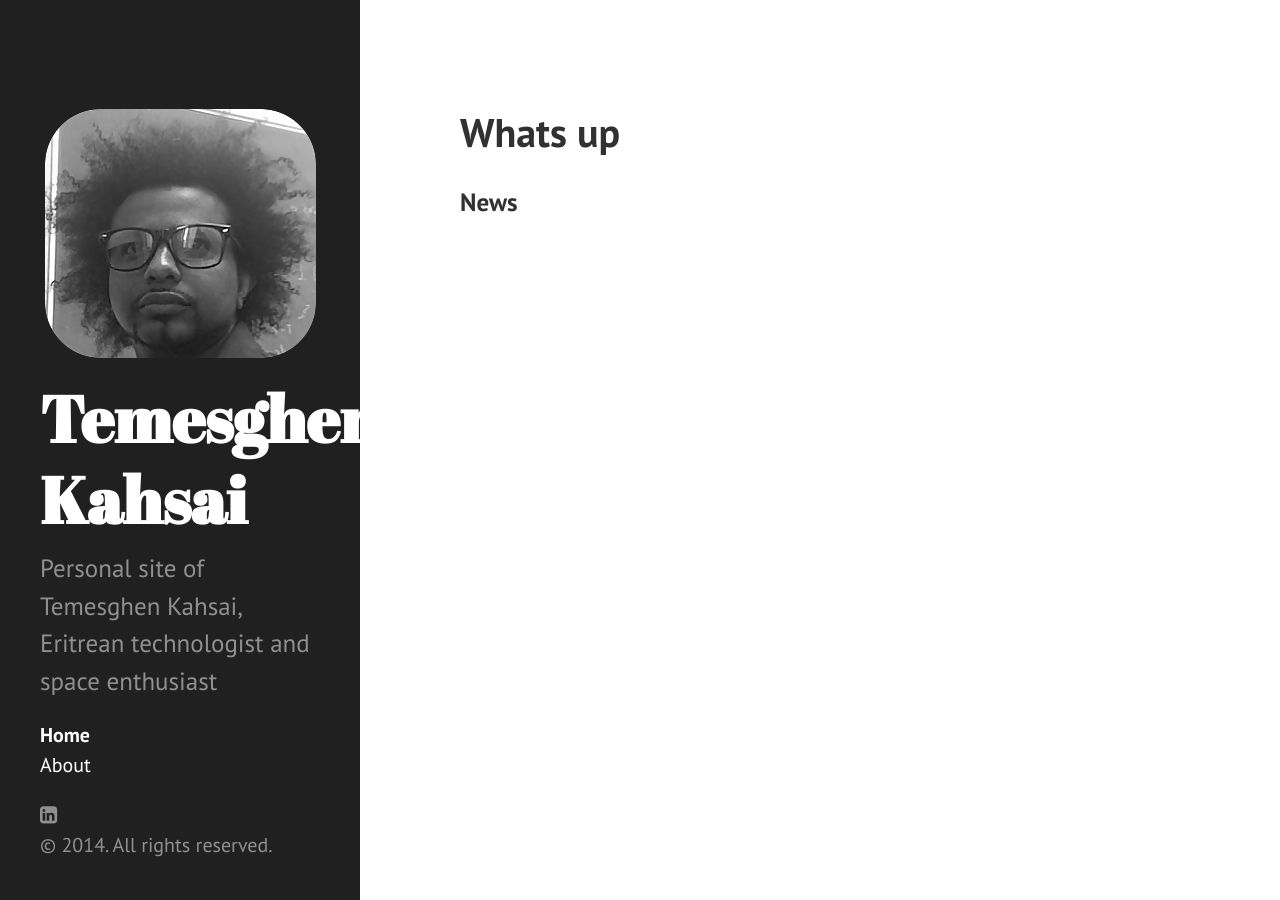
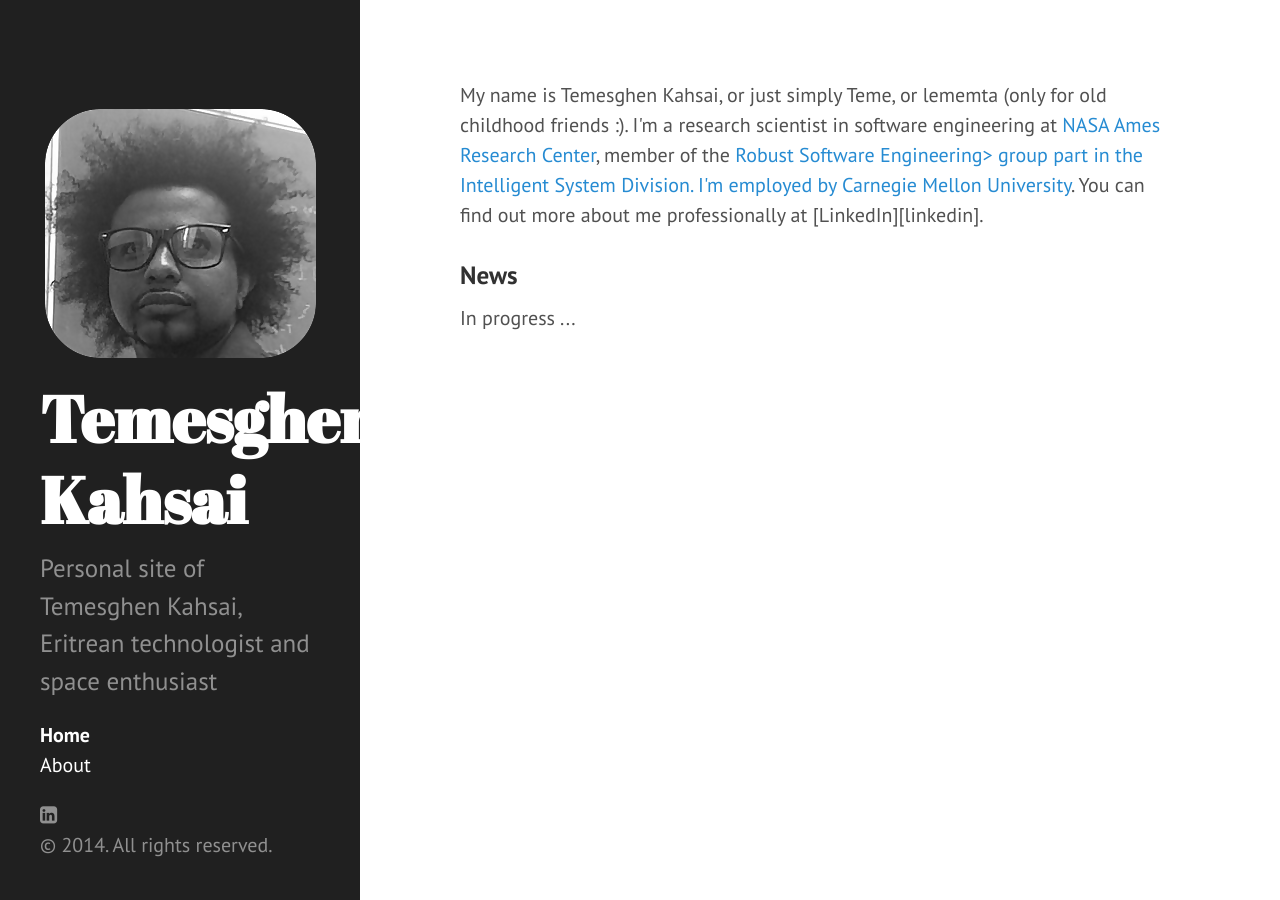
Before and after one commit to lememta/lememta.github.io, a Jekyll site: the page built from index.html, in a window 1280 px wide. Built offline with Jekyll 4.4.1, drawn with Linux system fonts in a browser that asks for light colours; nearby versions of some CDN libraries; the list of posts is cut into pages by our own code.

Commit message:
first version

```diff
--- a/index.html
+++ b/index.html
@@ -5,7 +5,10 @@
 
 <div class="home">
 
-    <h1>Whats up</h1>
+My name is Temesghen Kahsai, or just simply Teme, or lememta (only for old childhood friends :). I'm a research scientist in software engineering at <a href="http://ti.arc.nasa.gov/profile/tkahsaia/"> NASA Ames Research Center</a>, member of the <a href="http://ti.arc.nasa.gov/tech/rse/">Robust Software Engineering> group part in the Intelligent System Division. I'm employed by <a href="http://www.cmu.edu/silicon-valley/">Carnegie Mellon University</a>.
+
+You can find out more about me professionally at [LinkedIn][linkedin].
+
 
     <ul class="posts">
         {% for post in site.posts %}
@@ -20,7 +23,7 @@
 
     <h3>News</h3>
     <ul class="things">
-
+      <li> In progress ...</li>
     </ul>
 
 
```
Also changed, not shown: about.md (+1 -1 lines).
